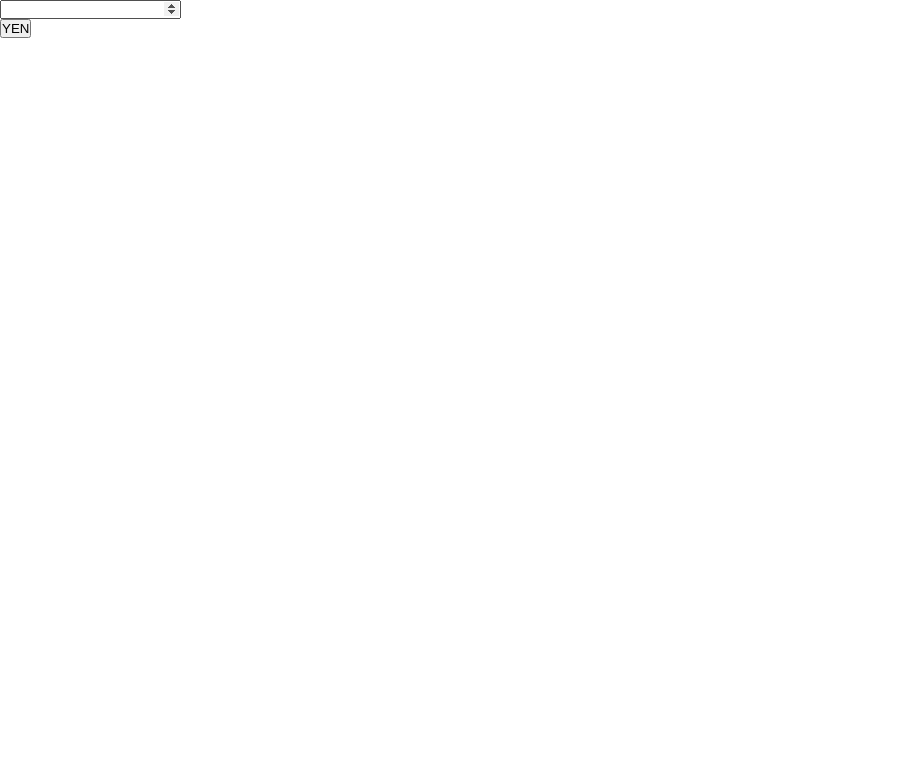
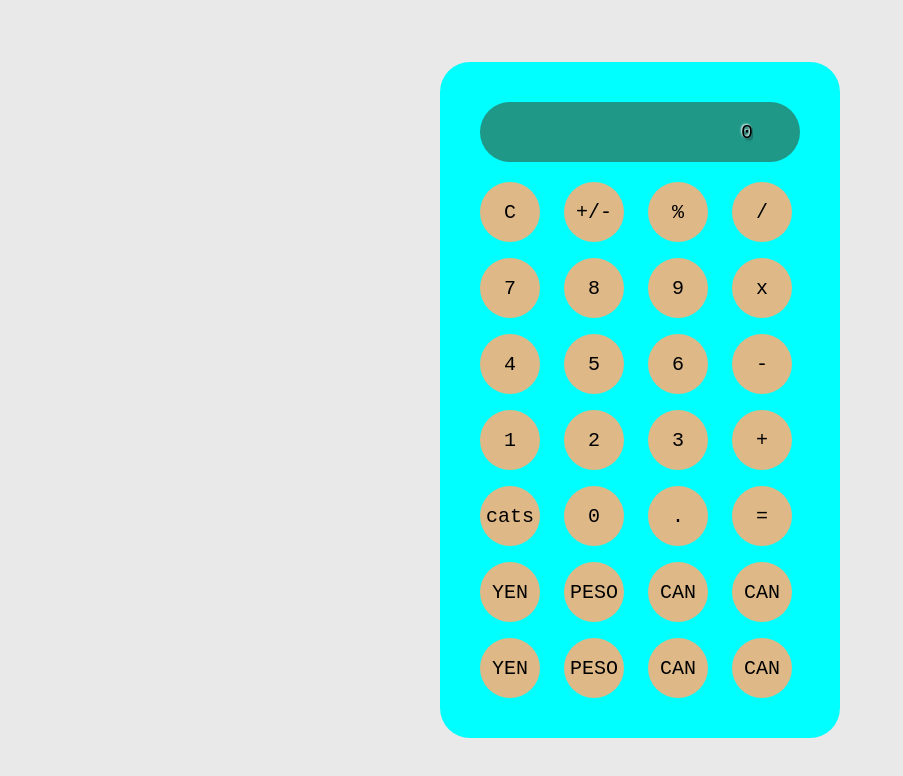
Before and after one commit to BrianSturgis/JanWeek6Project, a website built with webpack: page src/index.html in a window 1280 px wide. Shown: the whole page, without its empty margins (0-903 px from the left). Built offline with nearby package versions, Linux system fonts and the light colour scheme.

Commit message:
update project with basic UI

```diff
--- a/src/css/styles.css
+++ b/src/css/styles.css
@@ -1,4 +1,56 @@
 * {
-  padding: 0%;
-  margin:0%;
+  margin: 0;
+  padding: 0;
+  box-sizing: border-box;
+  background: #e9e9e9;
+  font-family: "Fira Mono", monospace, sans-serif;
+  font-size: 20px;
 }
+
+body {
+  height: 100vh;
+  width: 100vw;
+  display: flex;
+  align-items: center;
+  justify-content: center;
+
+}
+main {
+  background: aqua;
+  padding: 2rem;
+  border-radius: 30px;
+}
+
+input, button {
+  outline: none;
+}
+
+
+input {
+  background: rgb(31, 152, 136);
+  width: 320px;
+  height: 60px;
+  padding: 16px 32px;
+  text-align: right;
+  border: none;
+  border-radius: 30px;
+  text-shadow: -1px -1px 2px #fff, 2px 2px 2px rgba(0, 0, 0, 0.4);
+}
+
+.keys {
+  display: grid;
+  background: aqua;
+  grid-template-columns: repeat(4, 1fr);
+  grid-gap: 0.8rem;
+  margin-top: 20px;
+}
+
+button {
+  background: burlywood;
+  width: 60px;
+  height: 60px;
+  border: none;
+  border-radius: 30px;
+  cursor: pointer;
+  background: e9e9e9;
+}
--- a/src/index.html
+++ b/src/index.html
@@ -4,20 +4,40 @@
 </head>
 <body>
   <div class="container">
-    <div class="userInput">
-      <input id="userDollar" type="number">
-    </div>
-    <form id="exchange">
-      <button class = "btn btn-dark" type="submit" class="btn" id="convert-button1">YEN </button>
-      <!-- <button class = "btn btn-dark" type="submit" class="btn" id="convert-button2">PESO</button>
-      <button class = "btn btn-dark" type="submit" class="btn" id="convert-button3">EURO</button>
-      <button class = "btn btn-dark" type="submit" class="btn" id="convert-button4">CANADIAN DOLLAR</button>
-      <button class = "btn btn-dark" type="submit" class="btn" id="convert-button5">AUSSIE COIN</button> -->
-    </form>
-    <div class="output">
-    </div>
-    <div class="outputError">
-    </div>
+
+    <main>
+      <input type="number" value=0>
+      <div class='keys'>
+        <button class='op__key' op='clear'>C</button>
+        <button class='op__key' op='negate'>+/-</button>
+        <button class='op__key' op='percent'>%</button>
+        <button class='op__key' op='divide'>/</button>
+        <button class='num__key'>7</button>
+        <button class='num__key'>8</button>
+        <button class='num__key'>9</button>
+        <button class='op__key' op='multiply'>x</button>
+        <button class='num__key'>4</button>
+        <button class='num__key'>5</button>
+        <button class='num__key'>6</button>
+        <button class='op__key' op='subtract'>-</button>
+        <button class='num__key'>1</button>
+        <button class='num__key'>2</button>
+        <button class='num__key'>3</button>
+        <button class='op__key' op='add'>+</button>
+        <button class='cats'>cats</button>
+        <button class='num__key'>0</button>
+        <button class='num__key'>.</button>
+        <button class='eq__key'>=</button>
+        <button class='yenRate'>YEN</button>
+        <button class='pesoRate'>PESO</button>
+        <button class='canRate'>CAN</button>
+        <button class='canRate'>CAN</button>
+        <button class='yenRate'>YEN</button>
+        <button class='pesoRate'>PESO</button>
+        <button class='canRate'>CAN</button>
+        <button class='canRate'>CAN</button>
+      </div>
+    </main>
   </div>
 </body>
 </html>
--- a/src/main.js
+++ b/src/main.js
@@ -19,6 +19,90 @@ async function apiRateJPY() {
   getRateJPY(response);
 }
 
+const $input = document.querySelector("input");
+
+document.querySelectorAll(".num__key").forEach(
+  el => {
+    el.onclick = () => $input.value = $input.value !== "0" ? $input.value + el.innerText : el.innerText;
+  }
+);
+
+const buffer = []
+
+const opCallback = opName => () => {
+    let currentVal = parseFloat($input.value);
+    if (opName === "percent") {
+      currentVal *= 0.01;
+      $input.value = currentVal;
+    }
+    else {
+      if (buffer && buffer.length) {
+        buffer.push({ value: currentVal });
+
+        const result = evaluate(buffer);
+
+        buffer.push({ value: result });
+        buffer.push({ value: opName });
+
+        $input.value = "";
+      }
+      else {
+        buffer.push({ value: currentVal });
+        buffer.push({ value: opName });
+        $input.value = "";
+      }
+    }
+  }
+
+const evaluate = buffer => {
+  const secondOperand = buffer.pop().value;
+  const operator = buffer.pop().value;
+  const firstOperand = buffer.pop().value;
+
+  switch (operator) {
+    case "add":
+      return firstOperand + secondOperand;
+      break;
+    case "subtract":
+      return firstOperand - secondOperand;
+      break;
+    case "multiply":
+      return firstOperand * secondOperand;
+      break;
+    case "divide":
+      return firstOperand / secondOperand;
+      break;
+    default:
+      return secondOperand;
+  }
+}
+
+for (const opName of [ "add", "subtract", "multiply", "divide", "percent" ]) {
+  document.querySelector(`.op__key[op=${opName}]`).onclick =
+    opCallback(opName);
+}
+
+document.querySelector(".eq__key").onclick =
+  () => {
+    if (buffer && buffer.length) {
+      buffer.push({ value: parseFloat($input.value) });
+      $input.value = evaluate(buffer);
+    }
+  }
+
+document.querySelector(".op__key[op=clear]").onclick =
+  () => {
+    $input.value = 0;
+    buffer.length = 0;
+    console.log($input.value);
+  }
+
+document.querySelector(".op__key[op=negate]").onclick =
+  () => $input.value = -parseFloat($input.value);
+  console.log($input.value);
+
+
+
 $(document).ready(function () {
   let userInput = parseFloat($("#userDollar").val());
   $("#convert-button1").click(function () {
```
